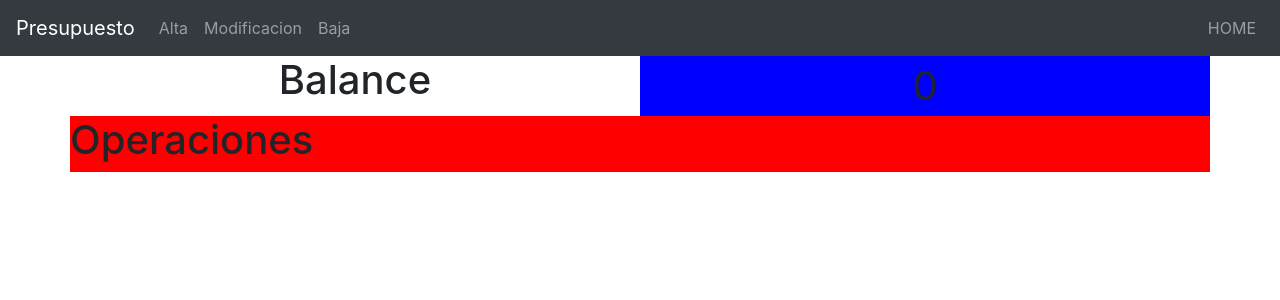
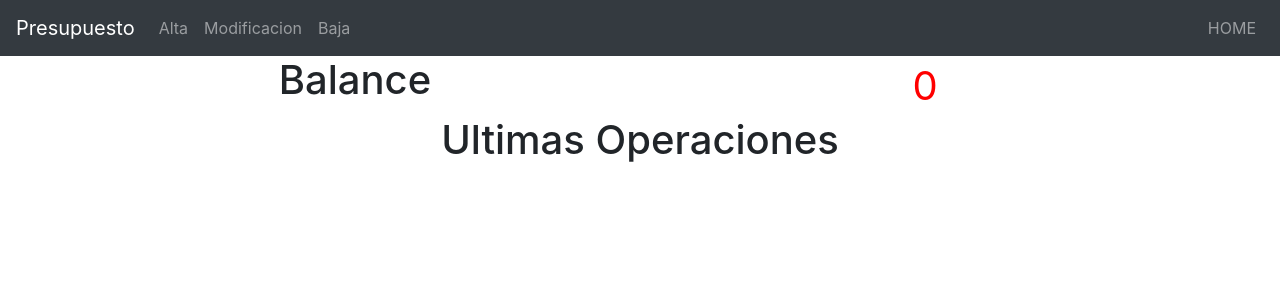
Before and after one commit to Melt04/challenge-balance, a React (Create React App) app in the folder client-balance/: page / in a window 1280 px wide. Shown: the top 300 px of the page. Built offline with nearby package versions, Linux system fonts and the light colour scheme; no server answers.

Commit message:
Added router

```diff
--- a/client-balance/src/App.js
+++ b/client-balance/src/App.js
@@ -1,17 +1,29 @@
 /** @format */
-import { useEffect } from 'react'
+
 import 'bootstrap/dist/css/bootstrap.min.css'
 import NavBar from './components/navbar/NavBar'
 import BalanceContainer from './containers/BalanceContainer/BalanceContainer'
 import BalanceContextProvider from './context/BalanceContextProvider'
 
+import NotFound from './components/NotFound/NotFound'
+import { BrowserRouter, Switch, Route, Link } from 'react-router-dom'
+
 function App() {
   return (
     <div className="App">
-      <BalanceContextProvider>
-        <NavBar />
-        <BalanceContainer />
-      </BalanceContextProvider>
+      <BrowserRouter>
+        <BalanceContextProvider>
+          <NavBar />
+          <Switch>
+            <Route exact path="/">
+              <BalanceContainer />
+            </Route>
+            <Route>
+              <NotFound />
+            </Route>
+          </Switch>
+        </BalanceContextProvider>
+      </BrowserRouter>
     </div>
   )
 }
--- /dev/null
+++ b/client-balance/src/components/NotFound/NotFound.js
@@ -0,0 +1,13 @@
+/** @format */
+
+import React from 'react'
+import Container from 'react-bootstrap/Container'
+function NotFound() {
+  return (
+    <Container fluid style={{ height: '100vh', textAlign: 'center' }}>
+      <h1>Page Not Found</h1>
+    </Container>
+  )
+}
+
+export default NotFound
--- /dev/null
+++ b/client-balance/src/components/OperationItem/OperationItem.css
@@ -0,0 +1,9 @@
+/** @format */
+
+.set-egreso {
+  color: red;
+}
+
+.set-ingreso {
+  color: green;
+}
--- a/client-balance/src/components/OperationItem/OperationItem.js
+++ b/client-balance/src/components/OperationItem/OperationItem.js
@@ -3,17 +3,22 @@
 import React from 'react'
 
 import { useBalanceContext } from '../../context/BalanceContextProvider'
+import Row from 'react-bootstrap/Row'
+import Col from 'react-bootstrap/Col'
+import './OperationItem.css'
+function OperationItem({ operationItem, index }) {
+  const { typeOperation } = useBalanceContext()
+  const operation = typeOperation[operationItem.typeOperationId]
 
-function OperationItem({ operationItem }) {
-  const { typeOperation } = useBalanceContext()
   return (
-    <div>
-      <p>
-        {' '}
-        monto {operationItem.monto} categoria {operationItem.concepto} Tipo{' '}
-        {typeOperation[operationItem.typeOperationId]}
-      </p>
-    </div>
+    <Row>
+      <Col>{index}</Col>
+      <Col className={operation === 'egreso' ? 'set-egreso' : 'set-ingreso'}>
+        {operationItem.monto}
+      </Col>
+      <Col>{operationItem.concepto}</Col>
+      <Col>{operation}</Col>
+    </Row>
   )
 }
 
--- a/client-balance/src/components/OperationList/OperationList.js
+++ b/client-balance/src/components/OperationList/OperationList.js
@@ -3,14 +3,23 @@
 import React from 'react'
 
 import OperationItem from '../OperationItem/OperationItem'
-
+import Container from 'react-bootstrap/Container'
+import Row from 'react-bootstrap/Row'
+import Col from 'react-bootstrap/Col'
 function OperationList({ operations }) {
   return (
-    <div>
-      {operations.map((opItem) => (
-        <OperationItem operationItem={opItem}></OperationItem>
+    <Container>
+      <Row>
+        <Col>Numero</Col>
+        <Col>Monto</Col>
+        <Col>Concepto</Col>
+        <Col>Tipo de Operacion</Col>
+      </Row>
+
+      {operations.map((opItem, index) => (
+        <OperationItem index={index} operationItem={opItem}></OperationItem>
       ))}
-    </div>
+    </Container>
   )
 }
 
--- /dev/null
+++ b/client-balance/src/containers/BalanceContainer/BalanceContainer.css
@@ -0,0 +1,13 @@
+/** @format */
+
+.balance-negative {
+  color: red;
+}
+
+.balance-positive {
+  color: green;
+}
+
+.column-balance-container {
+  width: 100%;
+}
--- a/client-balance/src/containers/BalanceContainer/BalanceContainer.js
+++ b/client-balance/src/containers/BalanceContainer/BalanceContainer.js
@@ -4,6 +4,8 @@ import React, { useEffect } from 'react'
 import { useBalanceContext } from '../../context/BalanceContextProvider'
 
 import OperationList from '../../components/OperationList/OperationList'
+
+import './BalanceContainer.css'
 import Container from 'react-bootstrap/Container'
 import Row from 'react-bootstrap/Row'
 import Col from 'react-bootstrap/Col'
@@ -43,20 +45,23 @@ function BalanceContainer() {
   }, [])
 
   return (
-    <Container fluid="md" style={{ background: 'red', textAlign: 'center' }}>
+    <Container fluid="md" style={{ textAlign: 'center' }}>
       <Row>
-        <Col md={6} style={{ background: 'white' }}>
+        <Col md={6}>
           <h1>Balance</h1>
         </Col>
-        <Col style={{ background: 'blue', fontSize: '40px' }}>{balance}</Col>
+        <Col
+          style={{ fontSize: '40px' }}
+          className={balance > 0 ? 'balance-positive' : 'balance-negative'}
+        >
+          {balance}
+        </Col>
       </Row>
-      {/*  <Row>
-        <Col>{balance}</Col>
-      </Row> */}
-      <Row>
-        <h1>Operaciones</h1>
+
+      <Row className="row-balance">
+        <h1 className="column-balance-container">Ultimas Operaciones</h1>
       </Row>
-      <Row>
+      <Row style={{ width: '100%' }}>
         {operations.length > 0 && <OperationList operations={operations} />}
       </Row>
     </Container>
```
